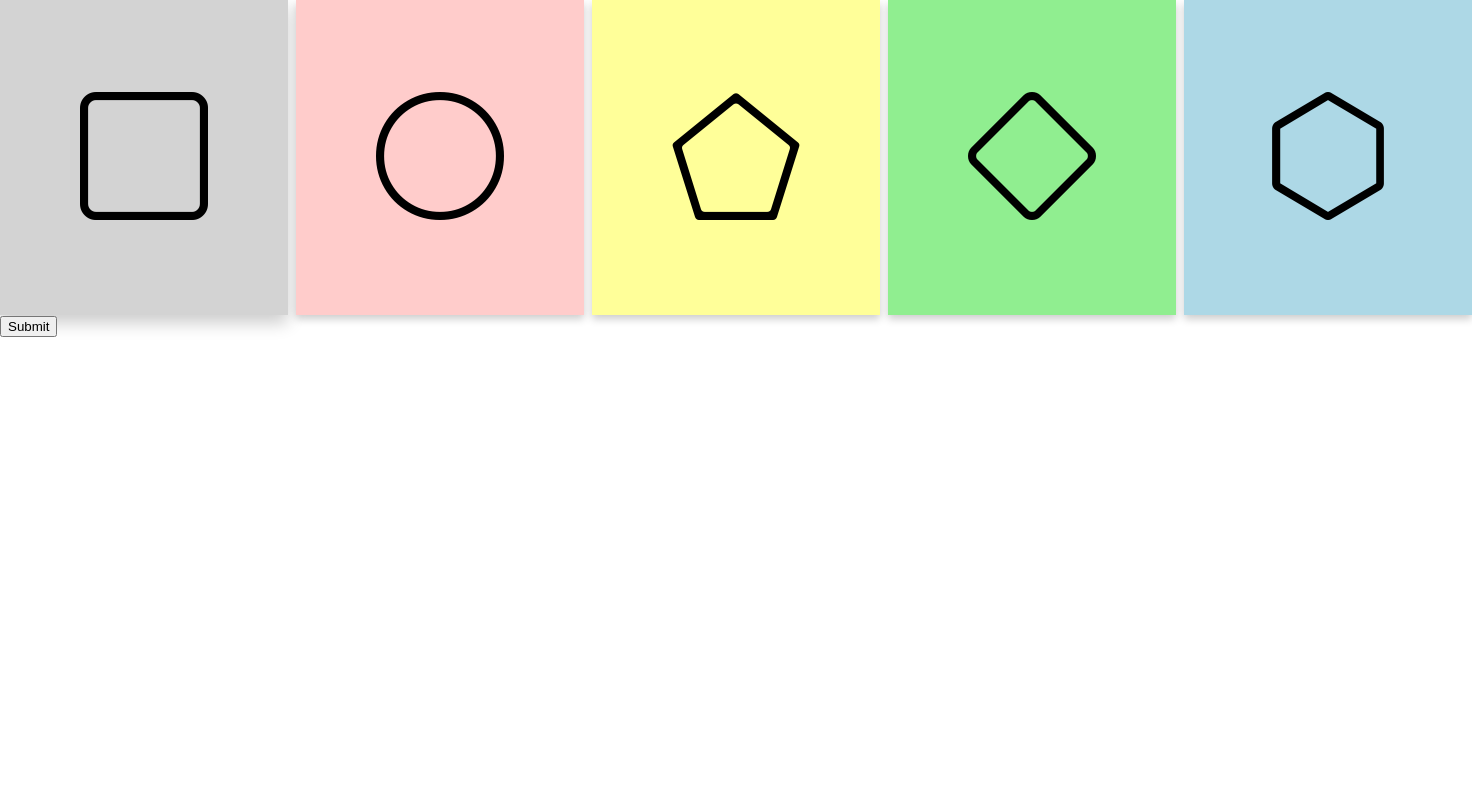
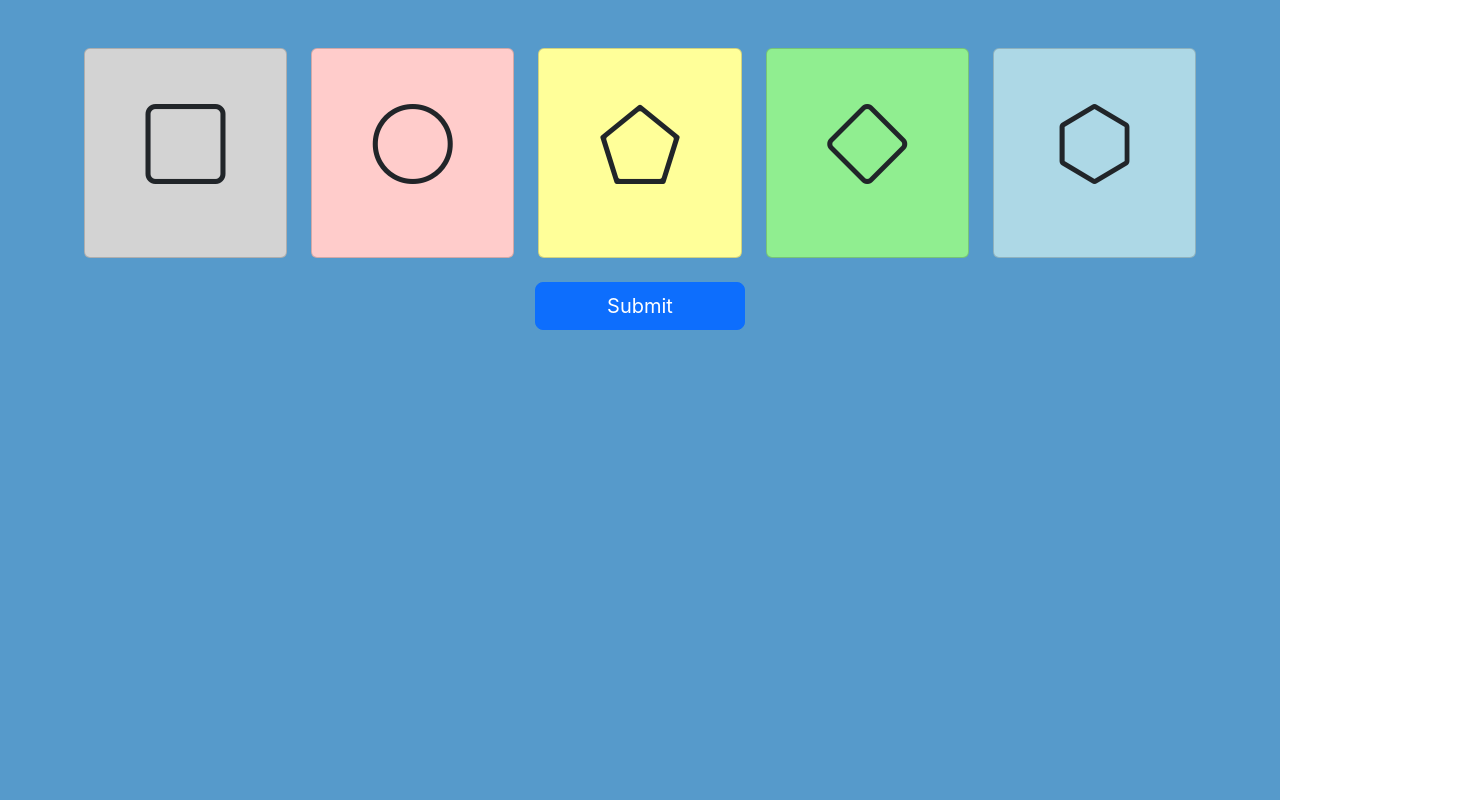
Before and after one commit to Millenium47/shapes, a React (Create React App) app: page /guess in a window 1280 px wide. Shown: the whole page, 1472 px wide, since content can reach past the window. Built offline with nearby package versions, Linux system fonts and the light colour scheme.

Commit message:
Started adding bootstrap instead of custom css

```diff
--- a/package.json
+++ b/package.json
@@ -1,7 +1,7 @@
 {
   "name": "shapes",
   "version": "0.1.0",
-  "homepage": "https://Millenium47.github.io/shapes",
+  "homepage": "https://millenium47.github.io/shapes",
   "private": true,
   "dependencies": {
     "@testing-library/jest-dom": "^5.16.5",
--- a/src/App.js
+++ b/src/App.js
@@ -3,6 +3,7 @@ import { BrowserRouter, MemoryRouter, Route, Routes, } from "react-router-dom";
 import BoxList from "./components/BoxList";
 import ShowModal from "./components/ShowModal";
 import Result from "./components/Result";
+import Menu from "./components/Menu";
 
 function App() {
 
@@ -53,7 +54,9 @@ function App() {
   }
 
   const start = () => {
-    return !openShowModal ? <button onClick={() => { isOpenShowModal(true) }}>Start</button> : <ShowModal solution={solution} isOpenShowModal={isOpenShowModal} />
+    return !openShowModal ?
+      <Menu isOpenShowModal={isOpenShowModal} /> :
+      <ShowModal solution={solution} isOpenShowModal={isOpenShowModal} />
   }
 
   return (
--- a/src/components/BoxList.css
+++ /dev/null
@@ -1,4 +0,0 @@
-.box-list {
-    display: flex;
-    gap: 0.5rem;
-}
--- a/src/components/BoxList.js
+++ b/src/components/BoxList.js
@@ -1,4 +1,3 @@
-import './BoxList.css';
 import { useNavigate } from "react-router-dom";
 import ShapeBox from './ShapeBox';
 
@@ -10,12 +9,17 @@ function BoxList({ guess, updateGuess }) {
     }
 
     return (
-        <>
-            <div className="box-list">
-                {guess.map(box => <ShapeBox id={box.id} color={box.color} shape={box.shape} updateGuess={updateGuess} />)}
+        <div className='px-4 py-5 text-center container-fluid bg-custom-blue'>
+            <div className="row mx-5 ">
+                <div className='d-grid gap-4 d-sm-flex justify-content-sm-center'>
+                    {guess.map(box => <ShapeBox id={box.id} color={box.color} shape={box.shape} updateGuess={updateGuess} />)}
+                </div>
             </div>
-            <button onClick={showResult}>Submit</button>
-        </>
+            <div className='row'>
+                <div className='col-5' />
+                <button className='col-2 mt-4 btn-lg btn btn-primary' onClick={showResult}>Submit</button>
+            </div>
+        </div>
     );
 }
 
--- /dev/null
+++ b/src/components/Menu.js
@@ -0,0 +1,21 @@
+import animation from '../assets/1aoi.gif';
+
+function Menu({ isOpenShowModal }) {
+
+
+    return (
+        <div className="px-4 py-5 text-center bg-custom-blue container-fluid">
+            <img className='d-block mx-auto mb-4' src={animation} alt='gif' />
+            <h1 className="display-5 fw-bold">Shape memory game</h1>
+            <div className="col-lg-6 mx-auto">
+                <p className="lead mb-4">After pressing start shapes with background color are shown for 5 seconds, then you have to repeat them and press submit.
+                    Click on shape or background to change it. </p>
+                <div className="d-grid gap-2 d-sm-flex justify-content-sm-center">
+                    <button className="btn btn-primary btn-lg px-4 gap-3" onClick={() => { isOpenShowModal(true) }}>Start</button>
+                </div>
+            </div>
+        </div>
+    );
+}
+
+export default Menu;
--- a/src/components/Result.js
+++ b/src/components/Result.js
@@ -10,7 +10,7 @@ function Result({ evaluate }) {
     return (
         <>
             <p>{result ? 'you win' : 'you lose'}</p>
-            <button onClick={playAgain}>Play again</button>
+            <button className='btn btn-primary' onClick={playAgain}>Play again</button>
         </>
     );
 }
--- a/src/components/ShapeBox.css
+++ b/src/components/ShapeBox.css
@@ -1,17 +1,13 @@
-.card {
+.cardd {
   box-shadow: 0 4px 8px 0 rgba(0,0,0,0.2);
   transition: 0.3s;
   padding: 5rem;
 }
 
-.card:hover {
+.cardd:hover {
   box-shadow: 0 8px 16px 0 rgba(0,0,0,0.2);
 }
 
-.card > i {
+.cardd > p {
   font-size: 8rem;
 }
-
-.shape {
-  padding: 3rem;
-}
--- a/src/components/ShapeBox.js
+++ b/src/components/ShapeBox.js
@@ -19,8 +19,10 @@ function ShapeBox({ id, shape, color, updateGuess }) {
     }
 
     return (
-        <div key={id} className={'card ' + color} onClick={updateGuessColor} >
-            <i onClick={updateGuessShape} className={'bi-' + shape} />
+        <div className='col'>
+            <div key={id} className={'p-5 card card-' + color} onClick={updateGuessColor} >
+                <p onClick={updateGuessShape} className={'display-1 bi-' + shape} />
+            </div>
         </div>
     );
 }
--- a/src/components/ShowModal.css
+++ b/src/components/ShowModal.css
@@ -1,7 +1,7 @@
 .modalBackground {
     width: 100vw;
     height: 100vh;
-    background-color: rgba(200, 200, 200);
+    background-color: #569ACB;
     position: fixed;
     display: flex;
     justify-content: center;
--- a/src/components/ShowModal.js
+++ b/src/components/ShowModal.js
@@ -5,16 +5,16 @@ const ShowModal = ({ solution, isOpenShowModal }) => {
     let navigate = useNavigate();
 
     const closeModal = () => {
-        setTimeout(function () {
-            isOpenShowModal(false);
-            navigate('/guess');
-        }, 5000);
+        // setTimeout(function () {
+        //     isOpenShowModal(false);
+        //     navigate('/guess');
+        // }, 1000);
     }
 
     const showBoxes = ({ id, color, shape }) => {
         return (
-            <div key={id} className={'card ' + color} >
-                <i className={'bi-' + shape} />
+            <div key={id} className={'card ' + color} style={{ padding: '2rem' }}>
+                <p className={'bi-' + shape} style={{ fontSize: '4rem' }} />
             </div>
         );
     }
@@ -22,7 +22,9 @@ const ShowModal = ({ solution, isOpenShowModal }) => {
     return (
         <div className="modalBackground">
             <div className="modalContainer">
-                {solution.map(box => showBoxes(box))}
+                <div className='d-grid gap-2 d-sm-flex justify-content-sm-center'>
+                    {solution.map(box => showBoxes(box))}
+                </div>
                 {closeModal()}
             </div>
         </div>
--- a/src/index.css
+++ b/src/index.css
@@ -12,22 +12,38 @@ code {
     monospace;
 }
 
-.red {
+.bg-custom-blue {
+  background-color: #569ACB;
+}
+
+.container-fluid {
+  height: 100vh;
+}
+
+.btn-xl {
+  word-wrap:break-word;
+  margin-top: 3rem;
+  padding: 1rem 2rem;
+  font-size: 3rem;
+  border-radius: 10px;
+}
+
+.card-red {
   background-color: #FFCCCB;
 }
 
-.blue {
+.card-blue {
   background-color: #add8e6
 }
 
-.black {
+.card-black {
   background-color: #D3D3D3;
 }
 
-.yellow {
+.card-yellow {
   background-color: #FFFF99;
 }
 
-.green {
+.card-green {
   background-color: #90ee90;
 }
--- a/src/index.js
+++ b/src/index.js
@@ -1,9 +1,10 @@
 import React from 'react';
 import ReactDOM from 'react-dom/client';
-import './index.css';
 import App from './App';
 import reportWebVitals from './reportWebVitals';
 import "bootstrap-icons/font/bootstrap-icons.css";
+import 'bootstrap/dist/css/bootstrap.min.css';
+import './index.css';
 
 const root = ReactDOM.createRoot(document.getElementById('root'));
 root.render(
```
Also changed, not shown: src/assets/1aoi.gif (added).
